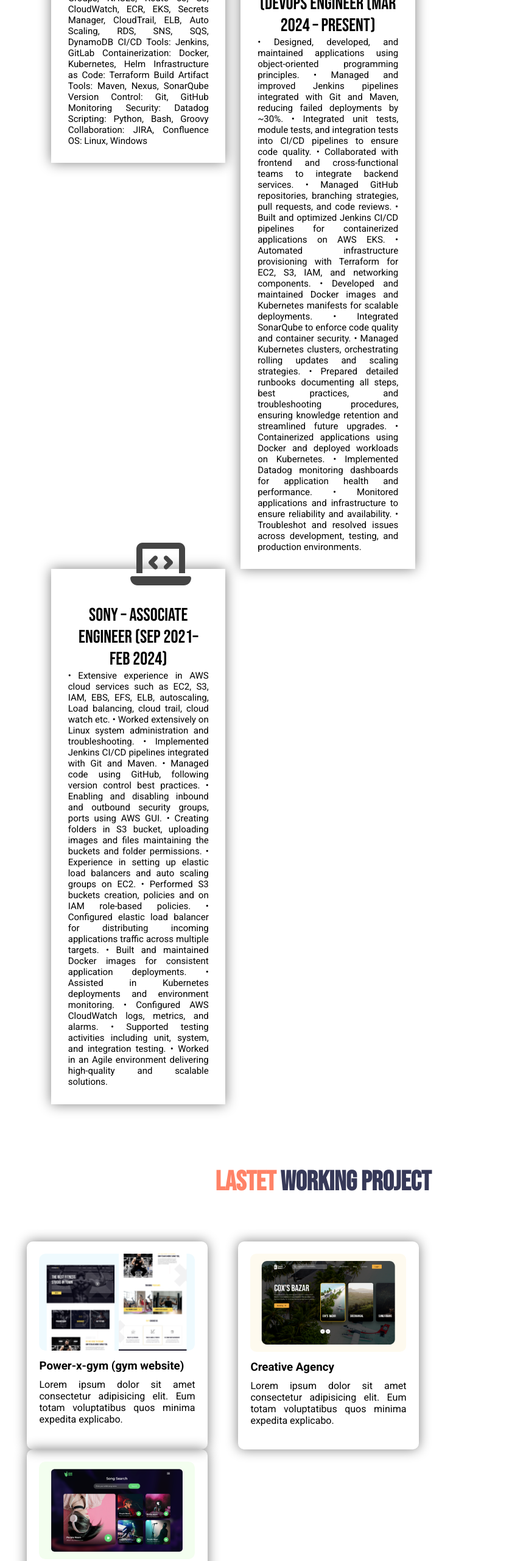
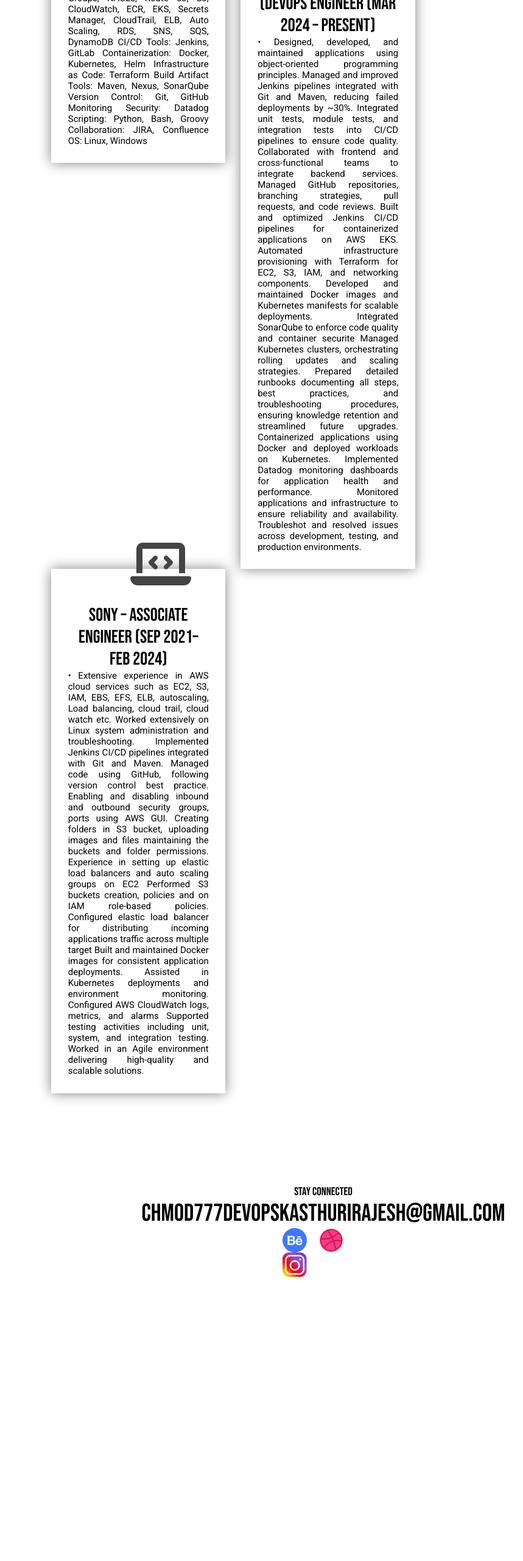
Before and after one commit to sunnybunny24109/profile-Rajesh, a plain HTML site: page index.html in a window 1280 px wide. Shown: the part 1316-3876 px from the top of the page at 61% size, without its empty margins (109-968 px from the left). After the commit the page ends 3460 px from the top, so only its background shows below. Drawn offline with Linux system fonts and the light colour scheme.

Commit message:
Update index.html

```diff
--- a/index.html
+++ b/index.html
@@ -80,81 +80,16 @@
                     <h2>ROLES & RESPONSIBILITIES
  Intel (DevOps Engineer (Mar 2024 – Present)
 </h2>
-                    <p>•        Designed, developed, and maintained applications using object-oriented programming principles.
-•       Managed and improved Jenkins pipelines integrated with Git and Maven, reducing failed deployments by ~30%.
-•       Integrated unit tests, module tests, and integration tests into CI/CD pipelines to ensure code quality.
-•       Collaborated with frontend and cross-functional teams to integrate backend services.
-•       Managed GitHub repositories, branching strategies, pull requests, and code reviews.
-
-•       Built and optimized Jenkins CI/CD pipelines for containerized applications on AWS EKS.
-•       Automated infrastructure provisioning with Terraform for EC2, S3, IAM, and networking components.
-•       Developed and maintained Docker images and Kubernetes manifests for scalable deployments.
-•       Integrated SonarQube to enforce code quality and container security.
-•       Managed Kubernetes clusters, orchestrating rolling updates and scaling strategies.
-•       Prepared detailed runbooks documenting all steps, best practices, and troubleshooting procedures, ensuring knowledge retention and streamlined future upgrades.
-•       Containerized applications using Docker and deployed workloads on Kubernetes.
-•       Implemented Datadog monitoring dashboards for application health and performance.
-•       Monitored applications and infrastructure to ensure reliability and availability.
-•       Troubleshot and resolved issues across development, testing, and production environments.
+                    <p>• Designed, developed, and maintained applications using object-oriented programming principles. Managed and improved Jenkins pipelines integrated with Git and Maven, reducing failed deployments by ~30%. Integrated unit tests, module tests, and integration tests into CI/CD pipelines to ensure code quality. Collaborated with frontend and cross-functional teams to integrate backend services. Managed GitHub repositories, branching strategies, pull requests, and code reviews. Built and optimized Jenkins CI/CD pipelines for containerized applications on AWS EKS. Automated infrastructure provisioning with Terraform for EC2, S3, IAM, and networking components. Developed and maintained Docker images and Kubernetes manifests for scalable deployments. Integrated SonarQube to enforce code quality and container securite  Managed Kubernetes clusters, orchestrating rolling updates and scaling strategies. Prepared detailed runbooks documenting all steps, best practices, and troubleshooting procedures, ensuring knowledge retention and streamlined future upgrades. Containerized applications using Docker and deployed workloads on Kubernetes. Implemented Datadog monitoring dashboards for application health and performance. Monitored applications and infrastructure to ensure reliability and availability. Troubleshot and resolved issues across development, testing, and production environments.
 </p>
                 </div>
                 <div class="box">
                     <h1><i class="fas fa-laptop-code"></i></h1>
                     <h2>Sony – Associate Engineer (Sep 2021– Feb 2024)</h2>
-                    <p>•        Extensive experience in AWS cloud services such as EC2, S3, IAM, EBS, EFS, ELB, autoscaling, Load balancing, cloud trail, cloud watch etc.
-•       Worked extensively on Linux system administration and troubleshooting.
-•       Implemented Jenkins CI/CD pipelines integrated with Git and Maven.
-•       Managed code using GitHub, following version control best practices.
-•        Enabling and disabling inbound and outbound security groups, ports using AWS GUI.
-•       Creating folders in S3 bucket, uploading images and files maintaining the buckets and folder permissions.
-•       Experience in setting up elastic load balancers and auto scaling groups on EC2.
-•       Performed S3 buckets creation, policies and on IAM role-based policies.
-•       Configured elastic load balancer for distributing incoming applications traffic across multiple targets.
-•       Built and maintained Docker images for consistent application deployments.
-•       Assisted in Kubernetes deployments and environment monitoring.
-•       Configured AWS CloudWatch logs, metrics, and alarms.
-•       Supported testing activities including unit, system, and integration testing.
-•       Worked in an Agile environment delivering high-quality and scalable solutions.
+                    <p>•        Extensive experience in AWS cloud services such as EC2, S3, IAM, EBS, EFS, ELB, autoscaling, Load balancing, cloud trail, cloud watch etc. Worked extensively on Linux system administration and troubleshooting. Implemented Jenkins CI/CD pipelines integrated with Git and Maven. Managed code using GitHub, following version control best practice. Enabling and disabling inbound and outbound security groups, ports using AWS GUI.
+Creating folders in S3 bucket, uploading images and files maintaining the buckets and folder permissions. Experience in setting up elastic load balancers and auto scaling groups on EC2  Performed S3 buckets creation, policies and on IAM role-based policies. Configured elastic load balancer for distributing incoming applications traffic across multiple target Built and maintained Docker images for consistent application deployments. Assisted in Kubernetes deployments and environment monitoring. Configured AWS CloudWatch logs, metrics, and alarms  Supported testing activities including unit, system, and integration testing. Worked in an Agile environment delivering high-quality and scalable solutions.
 </p>                </div>
             </div>
-        </div>
-    </section>
-
-
-    <section class="project-box">
-        <div class="container">
-            <h1>LASTET <span> WORKING PROJECT</span></h1>
-            <div class="project-work">
-                <div class="work-box">
-                    <img src="img/img1.png" alt="">
-                    <h3>Power-x-gym (gym website)</h3>
-                    <p>Lorem ipsum dolor sit amet consectetur adipisicing elit. Eum totam voluptatibus quos minima
-                        expedita explicabo.</p>
-                </div>
-                <div class="work-box">
-                    <img src="img/img2.png" alt="">
-                    <h3>Creative Agency</h3>
-                    <p>Lorem ipsum dolor sit amet consectetur adipisicing elit. Eum totam voluptatibus quos minima
-                        expedita explicabo.</p>
-                </div>
-                <div class="work-box">
-                    <img src="img/img3.png" alt="">
-                    <h3>Hard Rock Music</h3>
-                    <p>Lorem ipsum dolor sit amet consectetur adipisicing elit. Eum totam voluptatibus quos minima
-                        expedita explicabo.</p>
-                </div>
-            </div>
-        </div>
-    </section>
-
-    <section class="chat-box">
-        <div class="container">
-                <div class="inquiry-desc">
-                    <h1>Work Inquiry</h1>
-                    <a class="link-button" href="#">Let's Chat</a>
-                </div>
-            </div>
-        </div>
         </div>
     </section>
 
```
